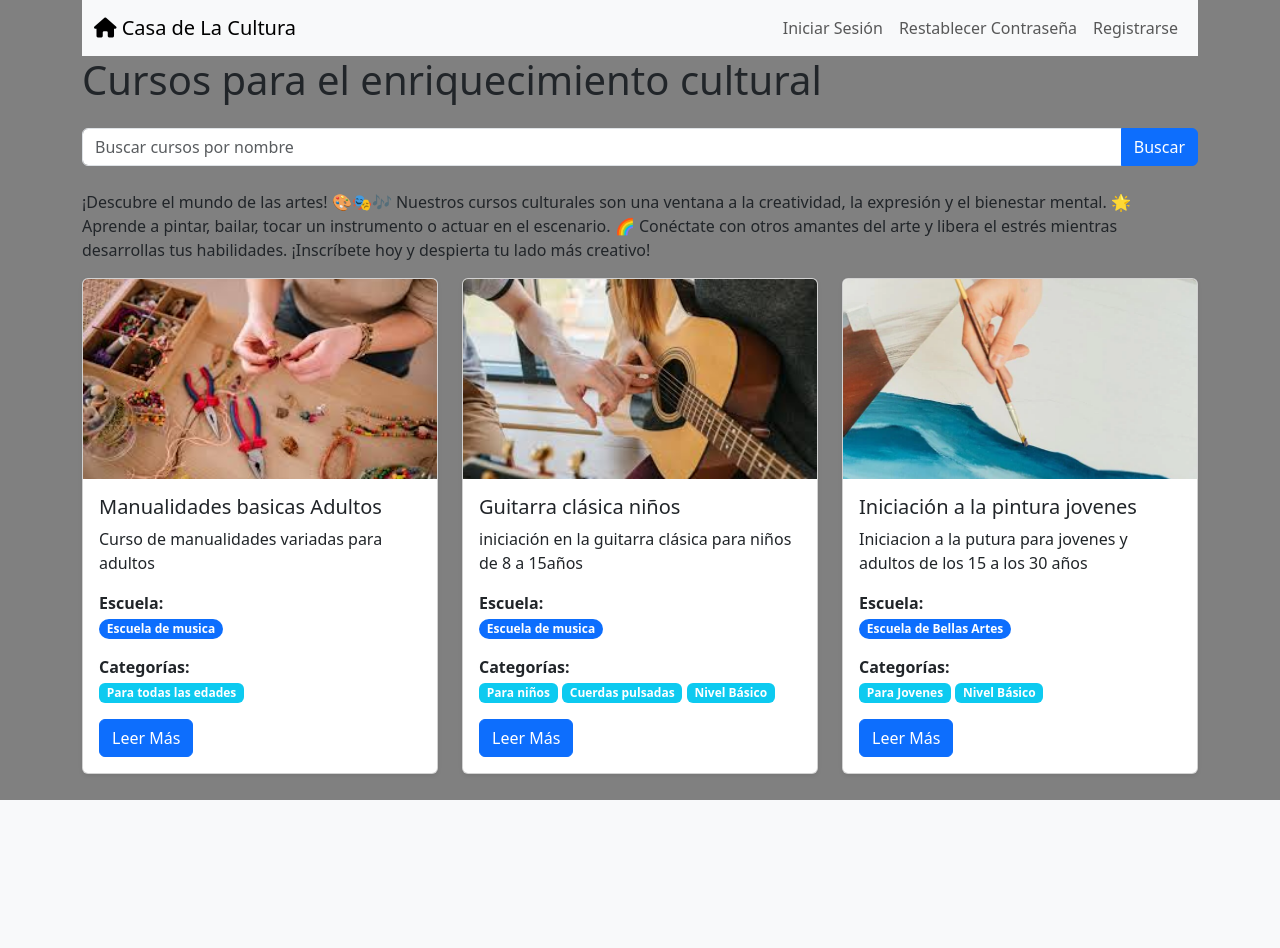
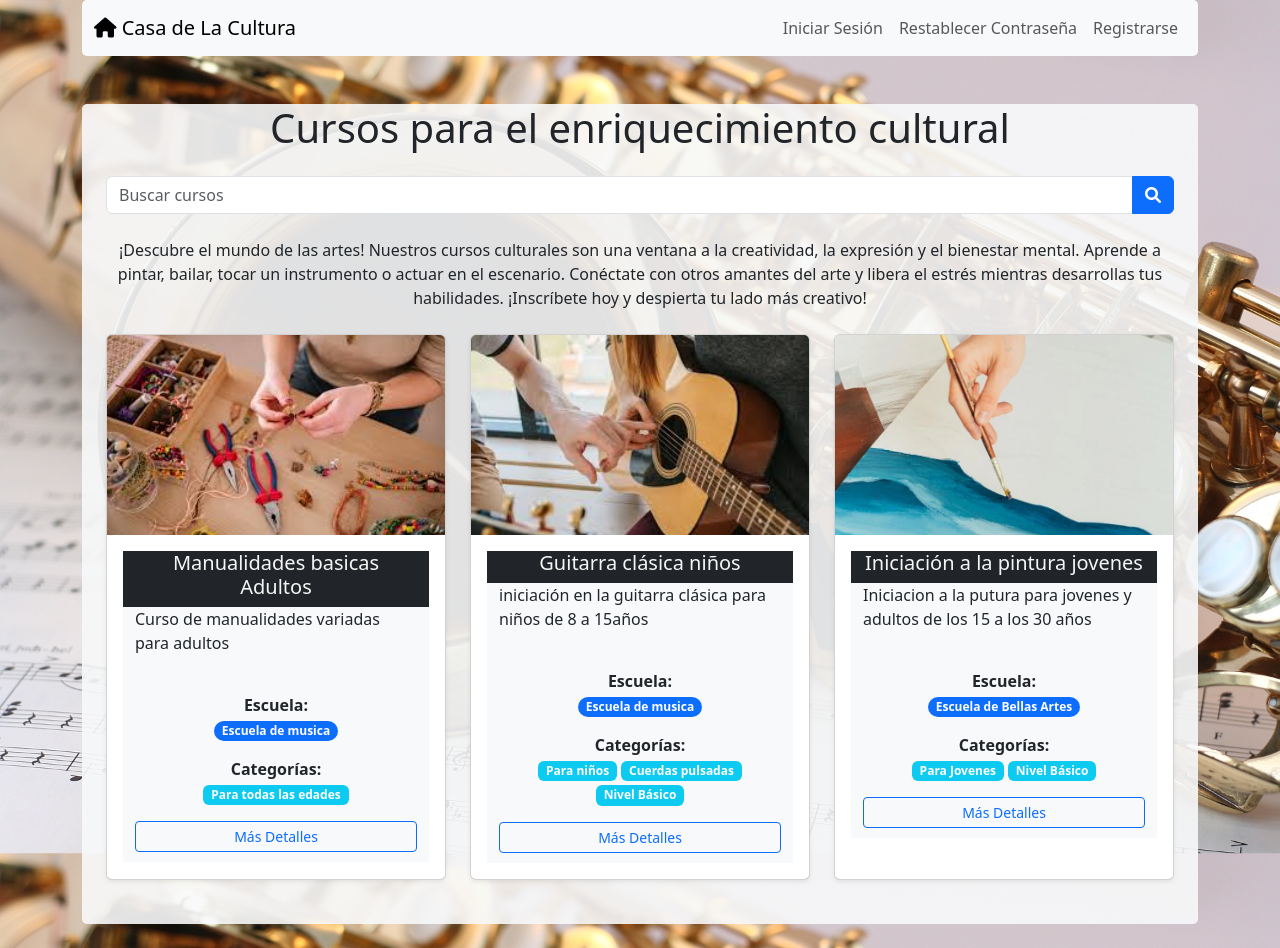
Before and after one commit to didieralz/web-casacultura, a Django app: page /index in a window 1280 px wide. Before the commit the page ends 800 px from the top, so only its background shows below. Run offline with Django 5.2, Linux system fonts and the light colour scheme; data comes from the database, SQL or seed files in the repository.

Commit message:
Estilizadas las paginas Home e Index, se agrega imagen de fondo mediante extilo css y contenedor desde base

```diff
--- a/cursos/templates/cursos/curso_index.html
+++ b/cursos/templates/cursos/curso_index.html
@@ -1,16 +1,15 @@
 {% extends "base.html" %}
-
 {% block page_content %}
-<h1 class="mb-4">Cursos para el enriquecimiento cultural</h1>
+<div class="container mt-5">
+   <h1 class="text-center mb-4 w-100">Cursos para el enriquecimiento cultural</h1>
    <form method="GET" action="{% url 'curso_index' %}" class="mb-4">
-    <div class="input-group">
-        <input type="text" name="q" class="form-control" placeholder="Buscar cursos por nombre" value="{{ query }}">
-        <button type="submit" class="btn btn-primary">Buscar</button>
+      <div class="input-group text-center">
+         <input type="text" name="q" class="form-control" placeholder="Buscar cursos" value="{{ query }}">
+         <button type="submit" class="btn btn-primary"><i class="fa-solid fa-magnifying-glass"></i></button>
       </div>
    </form>
-
-<p>¡Descubre el mundo de las artes! 🎨🎭🎶 Nuestros cursos culturales son una ventana a la creatividad, la expresión y el bienestar mental. 🌟 Aprende a pintar, bailar, tocar un instrumento o actuar en el escenario. 🌈 Conéctate con otros amantes del arte y libera el estrés mientras desarrollas tus habilidades. ¡Inscríbete hoy y despierta tu lado más creativo!</p>
-<div class="row">
+   <p class="text-center mb-4 w-100" >¡Descubre el mundo de las artes!  Nuestros cursos culturales son una ventana a la creatividad, la expresión y el bienestar mental. Aprende a pintar, bailar, tocar un instrumento o actuar en el escenario. Conéctate con otros amantes del arte y libera el estrés mientras desarrollas tus habilidades. ¡Inscríbete hoy y despierta tu lado más creativo!</p>
+   <div class="row" style="padding-bottom:10px">
       {% for Curso in Cursos %}
       <div class="col-md-4">
          <div class="card h-100 shadow-sm">
@@ -18,29 +17,35 @@
             <img class="card-img-top" src="{{ Curso.image.url }}" alt="Imagen del curso" style="height: 200px; object-fit: cover;" overflow = "hidden">
             {% endif %}
             <div class="card-body d-flex flex-column">
-                <h5 class="card-title">{{ Curso.nombre }}</h5>
-                <p class="card-text">{{ Curso.descripcion|truncatewords:20 }}</p>
-                <p class="card-text">
+               <div class="container bg-dark">
+                  <h5 class="card-title text-center" style="color:whitesmoke">{{ Curso.nombre }}</h5>
+               </div>
+               <div class="container bg-light" style="padding-bottom: 10px;">
+                  <p class="card-text" style="min-height: 70px;">{{ Curso.descripcion|truncatewords:30 }}</p>
+                  <p class="card-text text-center">
                      <strong>Escuela:</strong>
                      <br>
                      <span class="badge rounded-pill bg-primary">{{ Curso.escuela }}</span>
                   </p>
-                <p class="card-text">
+                  <p class="card-text text-center">
                      <strong>Categorías:</strong>
                      <br>
                      {% for categoria in Curso.categorias.all %}
                      <span class="badge bg-info" title="{{ categoria.descripcion }}" >{{ categoria.nombre }}</span>
                      {% endfor %}
                   </p>
-                <div class="mt-auto">
+                  <div class="d-grid gap-2 text-center">
                      <a href="{% url 'curso_detail' Curso.pk %}"
-                    class="btn btn-primary btn-block">
-                    Leer Más
+                        class="btn btn-outline-primary btn-sm">
+                     Más Detalles
                      </a>
+                  </div>
                </div>
             </div>
          </div>
       </div>
       {% endfor %}
    </div>
+</div>
+<br>
 {% endblock %}
--- a/static/css/styles.css
+++ b/static/css/styles.css
@@ -1,6 +1,7 @@
+
 body {
-    /*background-image: url("../images/orchestra.jpg");*/ /*No funciona*/
-    background: gray;
+    background-image: url("../image/saxophone.jpg");
+    /*background: gray;*/
     background-size: cover;
     background-repeat: no-repeat;
     background-attachment: fixed;
--- a/templates/base.html
+++ b/templates/base.html
@@ -4,19 +4,21 @@
 <!DOCTYPE html>
 <html lang="en">
 <head>
+
     <meta charset="utf-8">
     <meta name="viewport" content="width=device-width, initial-scale=1">
     <title>{% block title %}Casa de la cultura{% endblock title %}</title>
     <link href="https://cdn.jsdelivr.net/npm/bootstrap@5.3.3/dist/css/bootstrap.min.css" rel="stylesheet" integrity="sha384-QWTKZyjpPEjISv5WaRU9OFeRpok6YctnYmDr5pNlyT2bRjXh0JMhjY6hW+ALEwIH" crossorigin="anonymous">
     <script src="https://cdn.jsdelivr.net/npm/bootstrap@5.3.3/dist/js/bootstrap.bundle.min.js" integrity="sha384-YvpcrYf0tY3lHB60NNkmXc5s9fDVZLESaAA55NDzOxhy9GkcIdslK1eN7N6jIeHz" crossorigin="anonymous"></script>
-    <link rel="stylesheet" href="{% static 'css/styles.css' %}"> <!-- intentando usar hoja de estilos para poner imagen de fondo-->
+    <!-- Hoja de estilos para poner imagen de fondo-->
+    <link rel="stylesheet" href="{% static 'css/styles.css' %}">
     <!-- Agregar Font Awesome para tener iconos gratis-->
     <link rel="stylesheet" href="https://cdnjs.cloudflare.com/ajax/libs/font-awesome/6.0.0-beta3/css/all.min.css">
 </head>
 <body class="container" >
 <!-- Barra de navegación -->
 {% block nav_bar %}
-<nav class="navbar navbar-expand-lg navbar-light bg-light">
+<nav class="navbar navbar-expand-lg navbar-light bg-light" style="border-radius: 5px;">
     <div class="container-fluid">
         <a class="navbar-brand" href="{% url 'home' %}"><i class="fa-solid fa-house"></i> Casa de La Cultura</a>
         <button class="navbar-toggler" type="button" data-bs-toggle="collapse" data-bs-target="#navbarNav" aria-controls="navbarNav" aria-expanded="false" aria-label="Toggle navigation">
@@ -52,7 +54,10 @@
     </div>
 </nav>
 {% endblock nav_bar %}
+<div class="container mt-5 bg-light " style="--bs-bg-opacity: 0.9; padding-bottom:10px ; border-radius:5px;">
 {% block page_content %}
 {% endblock page_content %}
+</div>
+<br>
 </body>
 </html>
--- a/var/www/css/styles.css
+++ b/var/www/css/styles.css
@@ -1,5 +1,7 @@
+
 body {
-    background-image: url("../images/orchestra.jpg");
+    background-image: url("../image/saxophone.jpg");
+    /*background: gray;*/
     background-size: cover;
     background-repeat: no-repeat;
     background-attachment: fixed;
```
Also changed, not shown: pages/templates/pages/home.html (+8 -5 lines), static/image/saxophone.jpg (added), var/www/image/saxophone.jpg (added). Lines whose indentation alone changed are shown as unchanged.
